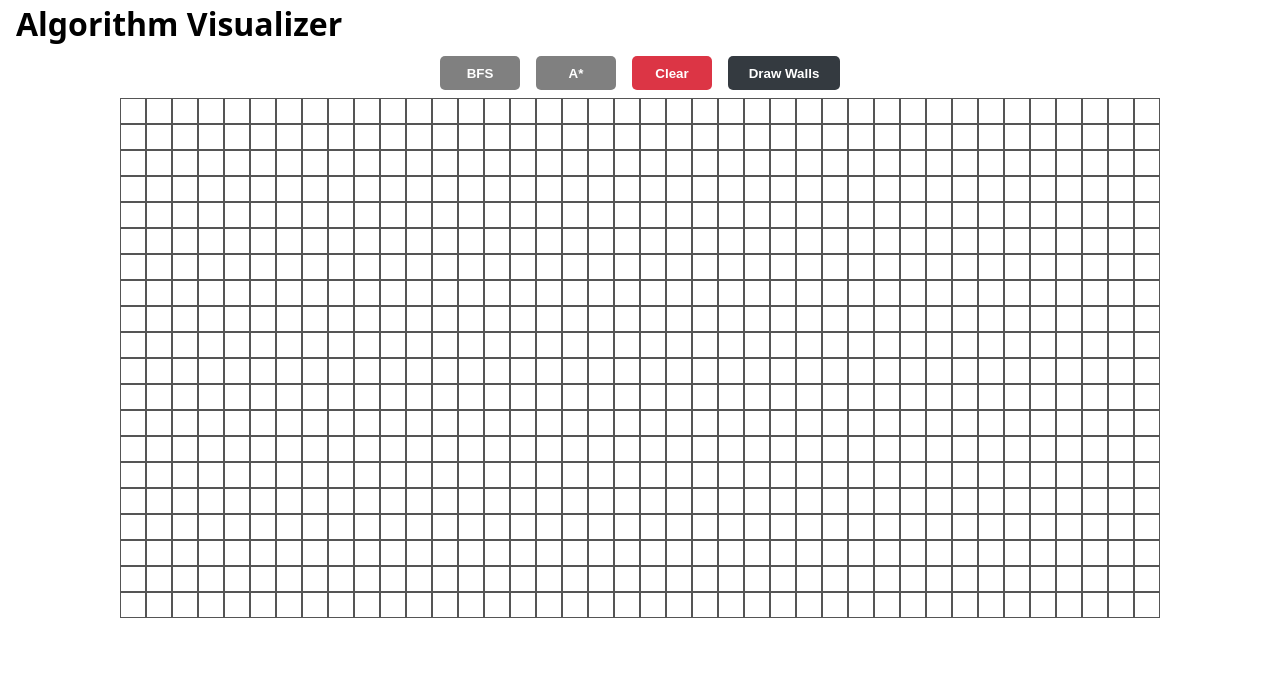
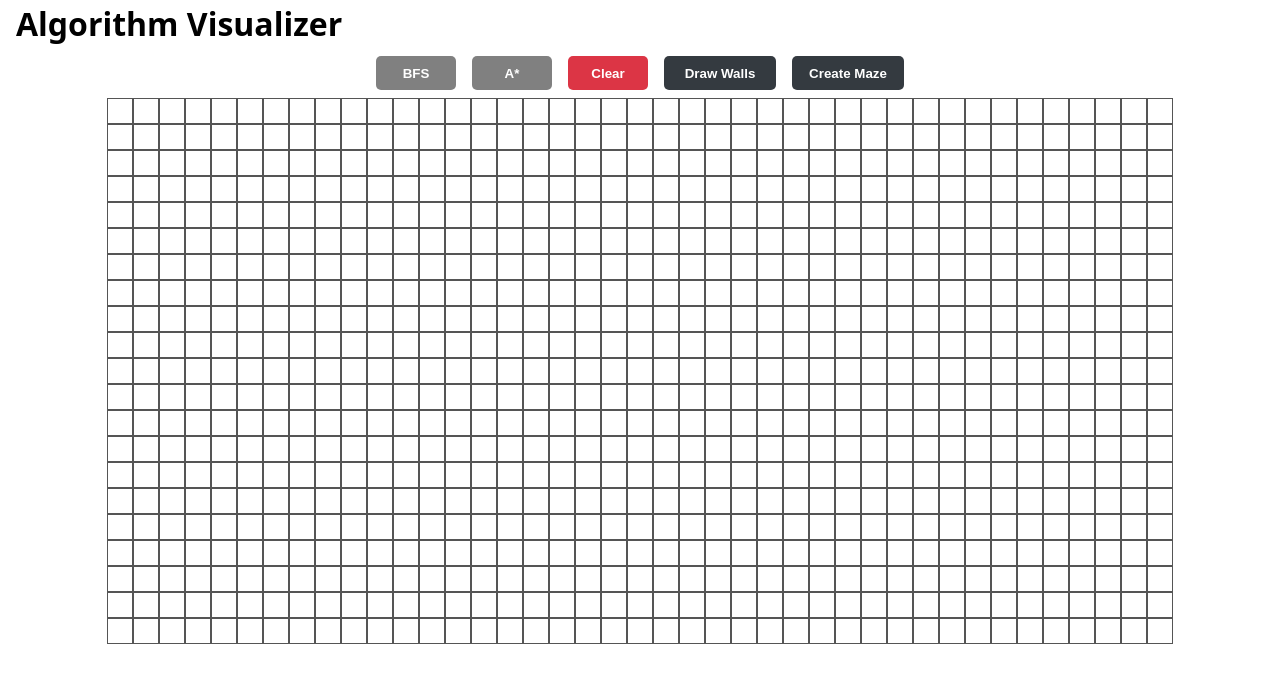
Before and after one commit to Rafael-Anguiano/Pathfinder-Visualizer, a React app: page / in a window 1280 px wide. Shown: the top 682 px of the page. Built offline with nearby package versions, Linux system fonts and the light colour scheme; the HTML template or start-up script is replaced by a standard one.

Commit message:
Maze Generator

```diff
--- a/src/components/Board.jsx
+++ b/src/components/Board.jsx
@@ -1,6 +1,6 @@
 import { useState } from 'react'
 import { clearEntireBoard, clearVisited, copyBoard, getDistance } from '../helpers/helpers.js';
-import { di, dj, base, Status, Search } from '../constants.js'
+import { di, dj, base, Status, Search, createMaze } from '../constants.js'
 import Tile from './Tile';
 
 const Board = () => {
@@ -101,6 +101,11 @@ const Board = () => {
     }
   }
 
+  const generateMaze = () => {
+    clearBoard()
+    setBoard(createMaze)
+  }
+
   const clearBoard = () => {
     setState(0)
     setHolding(false)
@@ -151,6 +156,7 @@ const Board = () => {
         <button className='search' onClick={astar} disabled={!start || !target}>A*</button>
         <button className='clear' onClick={clearBoard}>Clear</button>
         <button className='walls' onClick={() => setDrawingMode(!isDrawing)}>{isDrawing ? "Stop Drawing" : "Draw Walls"}</button>
+        <button className='walls' onClick={generateMaze}>Create Maze</button>
       </div>
       <div className="container">
         {
--- a/src/constants.js
+++ b/src/constants.js
@@ -2,6 +2,9 @@ import Node from "./helpers/NodeClass"
 
 export const di = [0, 1, 0, -1]
 export const dj = [1, 0, -1, 0]
+
+const rows = 21;
+const columns = 41;
 
 export const Status = {
   UNVISITED: 0,
@@ -18,7 +21,7 @@ export const Search = {
   ASTAR: 2,
 }
 
-const createMatrixOfNodes = (rows, columns) => {
+const createMatrixOfNodes = () => {
   let id = 1;
   const matrix = []
   for (let i = 0; i < rows; i++) {
@@ -31,4 +34,85 @@ const createMatrixOfNodes = (rows, columns) => {
   return matrix;
 }
 
-export const base = createMatrixOfNodes(20, 40)
+export const createMazeBase = () => {
+  let id = 1;
+  const matrix = []
+
+  for (let i = 0; i < 21; i++) {
+    matrix.push([])
+    if (i % 2) {
+      for (let j = 0; j< 41; j++) {
+        if (j % 2 == 0) {
+          matrix[i].push(new Node(id, Status.WALL, i, j));
+        } else {
+          matrix[i].push(new Node(id, Status.UNVISITED, i, j))
+        }
+        id++;
+      }
+    } else {
+      for (let j = 0; j< columns; j++) {
+        matrix[i].push(new Node(id, Status.WALL, i, j));
+        id++;
+      }
+    }
+  }
+
+  return matrix;
+}
+
+const getUnvisitedNeightbours = (matrix, visited, curr) => {
+  let posible = []
+
+  // Up
+  if (curr.row - 2 > 0 && !visited.has(matrix[curr.row - 2][curr.column].id)) {
+    posible.push(matrix[curr.row - 2][curr.column])
+  }
+
+  // Down
+  if (curr.row + 2 < rows - 1 && !visited.has(matrix[curr.row + 2][curr.column]?.id)) {
+    posible.push(matrix[curr.row + 2][curr.column])
+  }
+
+  // Left
+  if (curr.column - 2 > 0 && !visited.has(matrix[curr.row][curr.column - 2].id)) {
+    posible.push(matrix[curr.row][curr.column - 2])
+  }
+
+  // Right
+  if (curr.column + 2 < columns - 1 && !visited.has(matrix[curr.row][curr.column + 2].id)) {
+    posible.push(matrix[curr.row][curr.column + 2])
+  }
+
+  return posible
+}
+
+export const createMaze = () => {
+  const matrix = createMazeBase();
+
+  const stack = []
+  const visited = new Set()
+
+  stack.push(matrix[1][1])
+  visited.add(matrix[1][1].id)
+
+  while (stack.length) {
+    let curr = stack.pop();
+    let unvisited = getUnvisitedNeightbours(matrix, visited, curr)
+
+    if (unvisited.length) {
+      stack.push(curr)
+      let index = Math.floor(Math.random() * unvisited.length)
+      let nextNode = unvisited[index]
+      stack.push(nextNode)
+
+      matrix[(curr.row + nextNode.row) / 2][(curr.column + nextNode.column) / 2].status = Status.UNVISITED
+
+      visited.add(nextNode?.id)
+    }
+
+  }
+
+  return matrix;
+}
+
+export const base = createMatrixOfNodes(rows, columns)
--- a/src/helpers/NodeClass.js
+++ b/src/helpers/NodeClass.js
@@ -1,9 +1,11 @@
 import { Status } from "../constants"
 
 export default class Node {
-  constructor(id) {
+  constructor(id, status = Status.UNVISITED, row = 0, col = 0) {
     this.id = id
-    this.status = Status.UNVISITED
+    this.status = status
+    this.row = row,
+    this.column = col
   }
 
   setPrev(i, j) {
--- a/src/styles/index.css
+++ b/src/styles/index.css
@@ -14,7 +14,7 @@
 .container {
   display: grid;
   justify-content: center;
-  grid-template-columns:repeat(40, auto);
+  grid-template-columns:repeat(41, auto);
 }
 
 .options {
```
